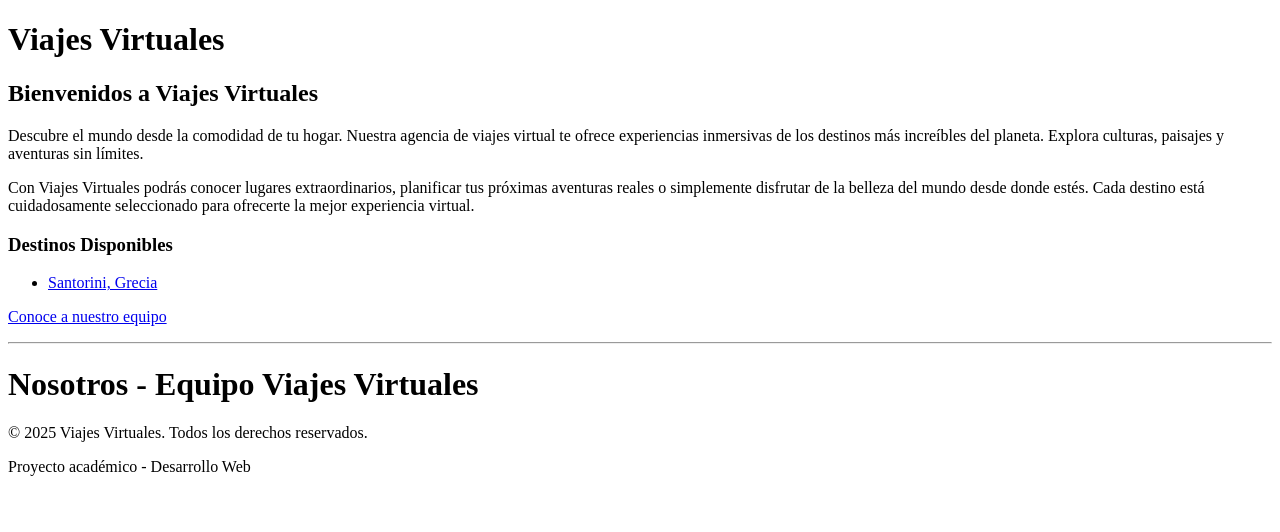
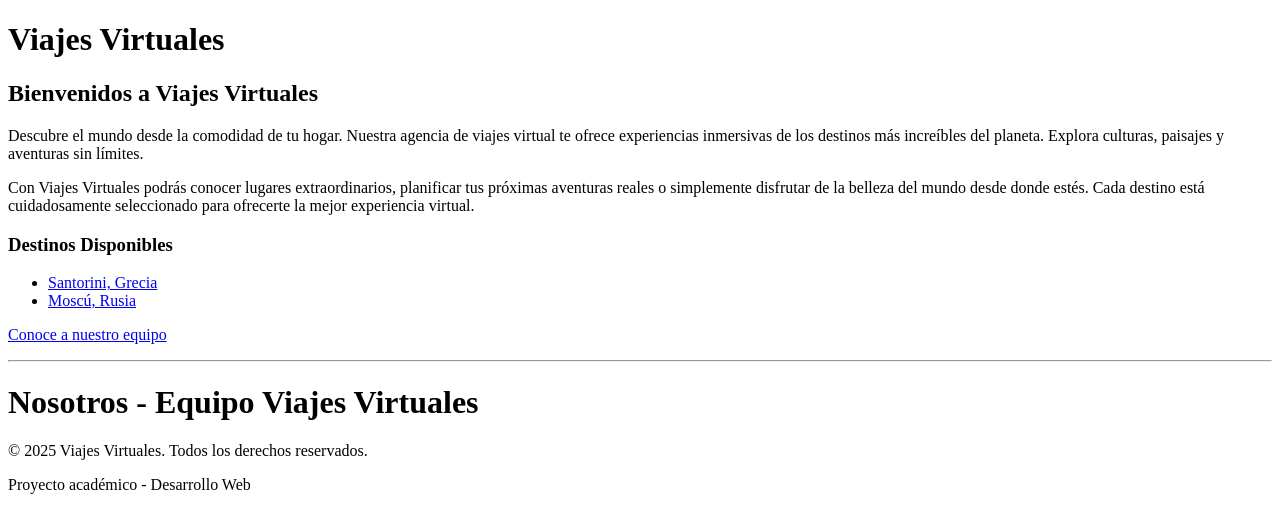
Before and after one commit to jose04912/LAB_3, a plain HTML site: page index.html in a window 1280 px wide. Drawn offline with Linux system fonts and the light colour scheme.

Commit message:
Update index.html

```diff
--- a/index.html
+++ b/index.html
@@ -21,6 +21,7 @@
             <h3>Destinos Disponibles</h3>
             <ul>
                 <li><a href="#santorini">Santorini, Grecia</a></li>
+                 <li><a href="moscu.html">Moscú, Rusia</a></li>
             </ul>
 
             <p><a href="#nosotros">Conoce a nuestro equipo</a></p>
```
